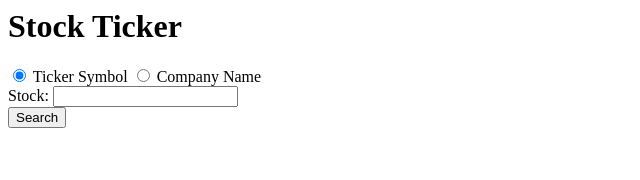
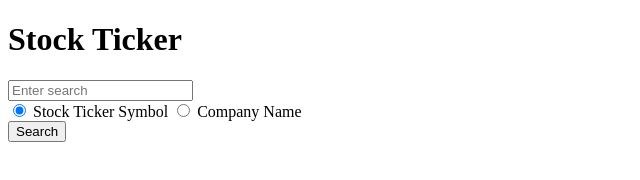
Before and after one commit to maddyzd/nodedemo, a website: page form.html in a window 1280 px wide. Shown: the whole page, without its empty margins (0-640 px from the left). Drawn offline with Linux system fonts and the light colour scheme.

Commit message:
Update form.html

```diff
--- a/form.html
+++ b/form.html
@@ -1,26 +1,23 @@
-<html>
+<!doctype html>
+<html lang="en">
+<head>
+ <meta charset="UTF-8">
+<title>Stock Ticker</title>
 
-<head>
-       <meta http-equiv="Content-Type" content="text/html; charset=UTF-8" />
-       <title>Assignment: Stock Ticker</title>
 </head>
-
-<body>
-       <h1>Stock Ticker</h1>
-       <form action="/process" method="get">
-               <label>
-                       <input type="radio" name="searchType" value="symbol" checked> Ticker Symbol
-                       <input type="radio" name="searchType" value="name"> Company Name
-               </label>
-               <br>
-               <label>
-                        Stock:
-                       <input type="text" name="searchTerm" required>
-               </label>
-               <br>
-               <input type="submit" value="Search">
-       </form>
-
-</body>
-
+  <body>
+    <!-- Form contains a search box and a radio button to state whether it is
+    a symbol or name -->
+    <form action="/process" method="get">
+        <h1>Stock Ticker</h1>
+        <input type="text" name="searchTerm" placeholder="Enter search">
+        <div class="radio-group">
+            <input type="radio" id="symbol" name="searchType" value="symbol" checked>
+            <label for="symbol">Stock Ticker Symbol</label>
+            <input type="radio" id="name" name="searchType" value="name">
+            <label for="name">Company Name</label>
+        </div>
+        <button type="submit">Search</button>
+    </form>
+  </body>
 </html>
```
